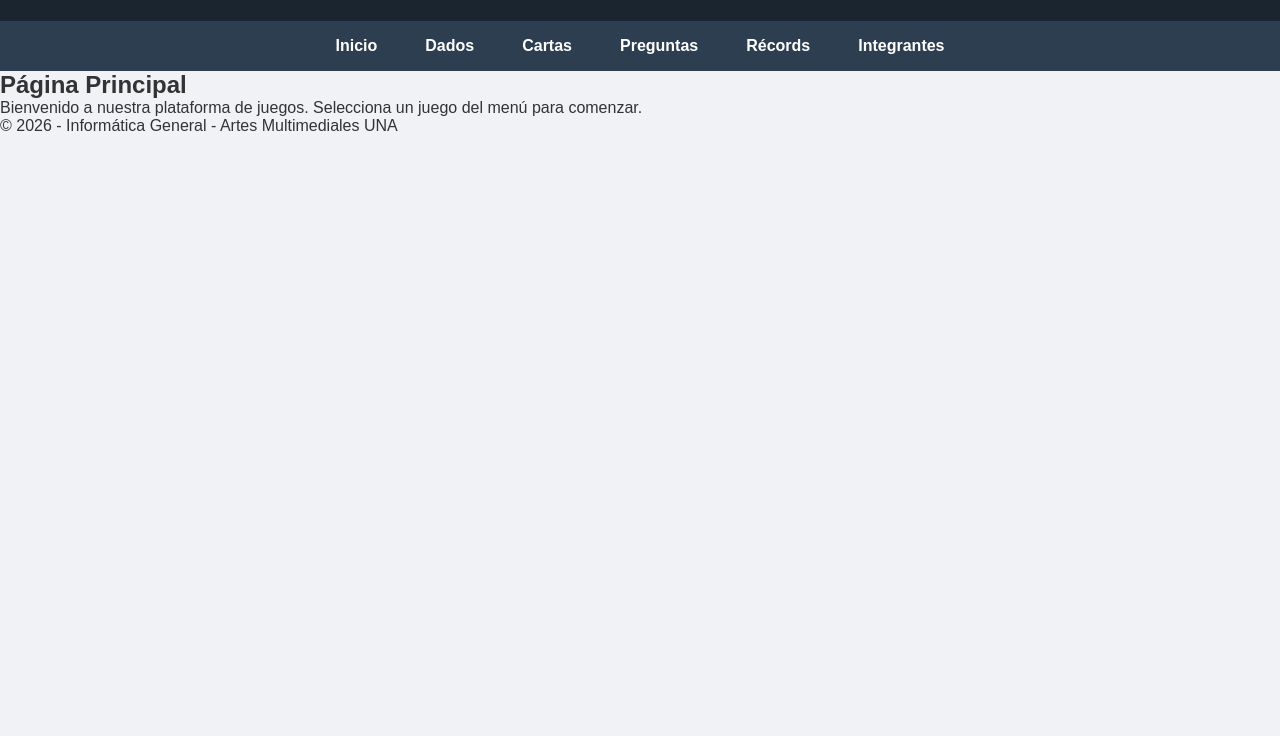
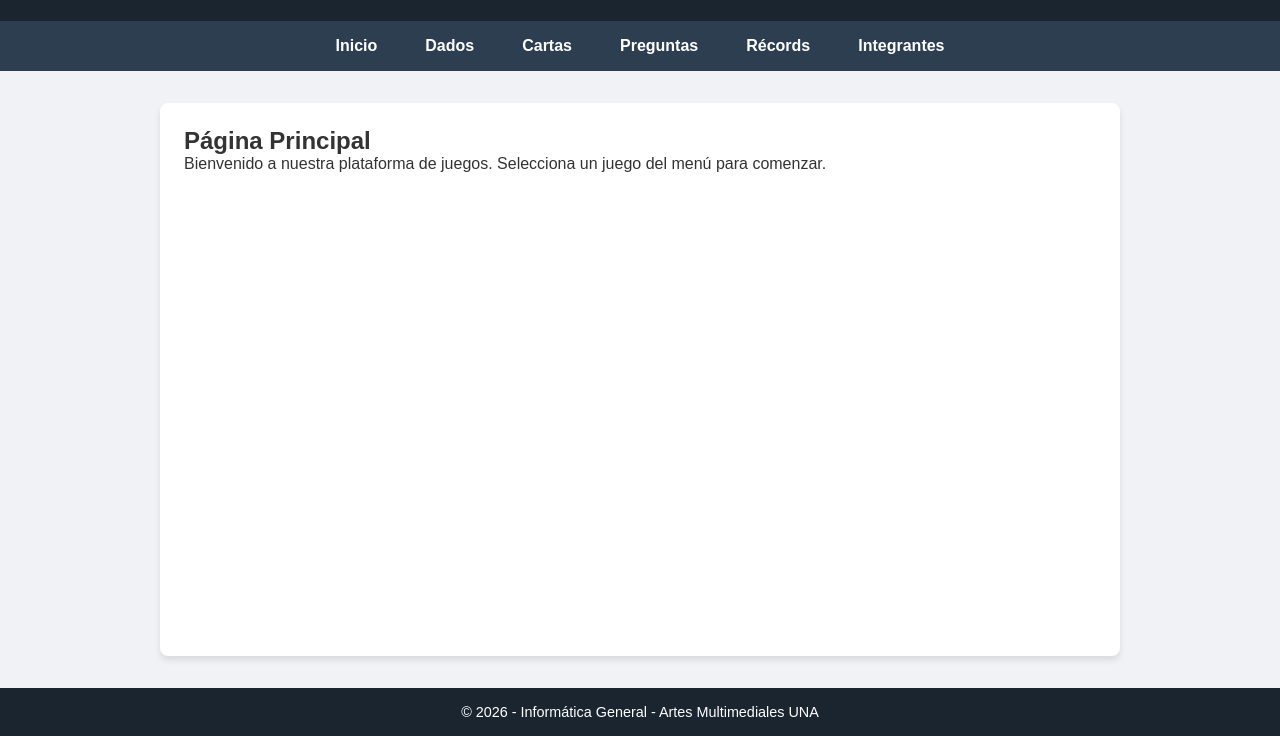
Before and after one commit to FacundoWinder/TPn-1Informatica-General, a plain HTML site: page index.html in a window 1280 px wide. Shown: the part 64-800 px from the top of the page. Drawn offline with Linux system fonts and the light colour scheme.

Commit message:
Update style.css

```diff
--- a/css/style.css
+++ b/css/style.css
@@ -42,3 +42,21 @@ nav a {
 nav a:hover {
     background-color: #34495e;
 }
+main {
+    flex: 1;
+    width: 100%;
+    max-width: 960px;
+    margin: 2rem auto;
+    padding: 1.5rem;
+    background-color: #ffffff;
+    border-radius: 8px;
+    box-shadow: 0 4px 6px rgba(0,0,0,0.1);
+}
+
+footer {
+    background-color: #1a252f;
+    color: #ffffff;
+    text-align: center;
+    padding: 1rem;
+    font-size: 0.9rem;
+}
```
